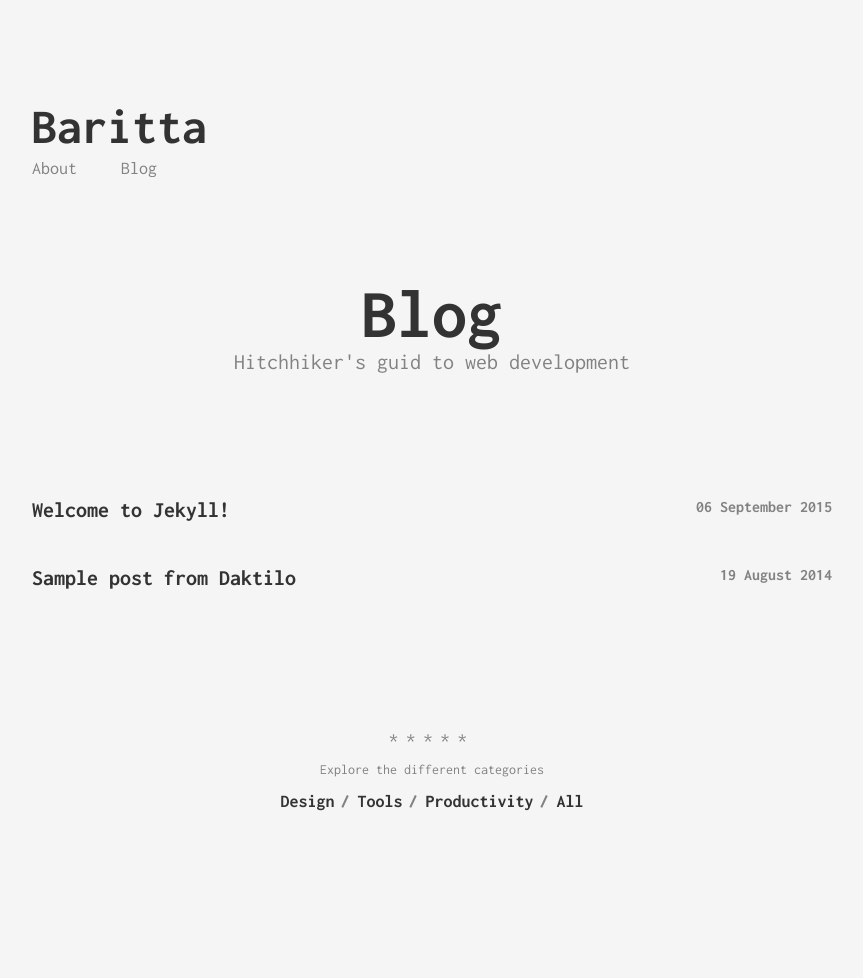
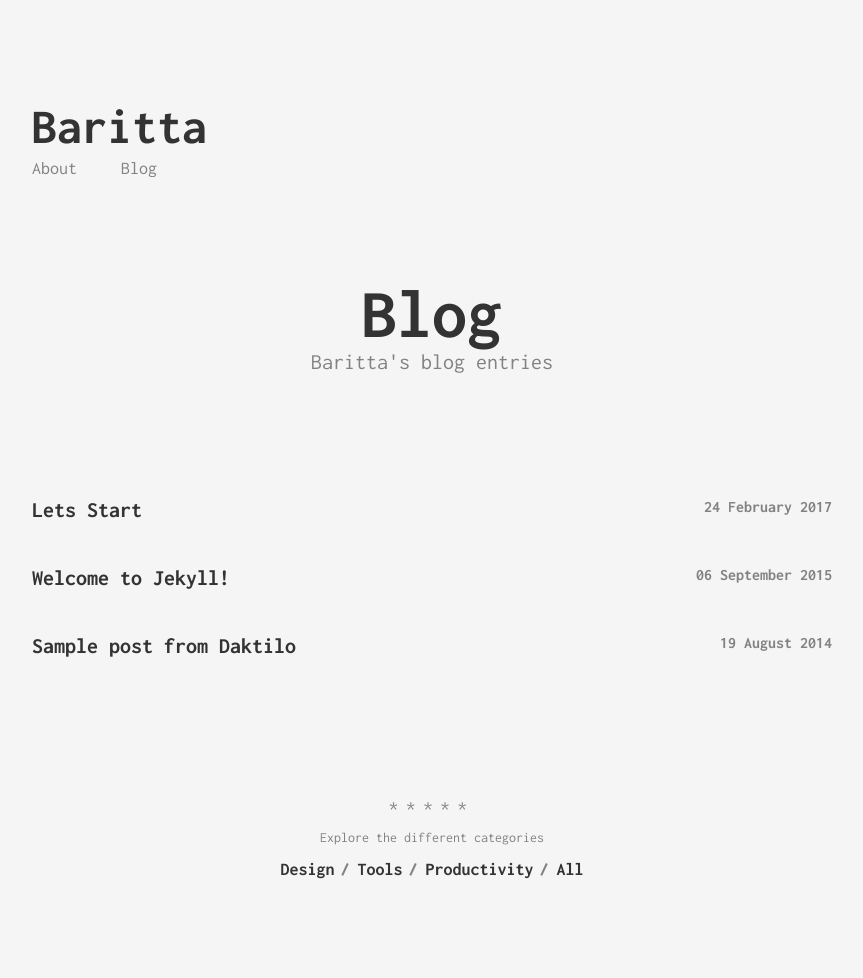
Before and after one commit to baritta/baritta.github.com, a Jekyll site: the page built from index.html, in a window 1280 px wide. Shown: the whole page, without its empty margins (208-1071 px from the left). Built offline with Jekyll 4.4.1, drawn with Linux system fonts in a browser that asks for light colours; before the commit the page ends 910 px from its top, so only the background shows below that.

Commit message:
new entry

```diff
--- /dev/null
+++ b/_posts/2017-02-24-lets-start.markdown
@@ -0,0 +1,2 @@
+Let's start this.
+Jekyll과 github를 사용한 블로그 설치, 성공인가?
--- a/index.html
+++ b/index.html
@@ -1,7 +1,7 @@
 ---
 layout: page
 title: Blog
-subtitle: Hitchhiker's guid to web development
+subtitle: Baritta's blog entries
 sitemap:
   priority: 0.9
 ---
```
